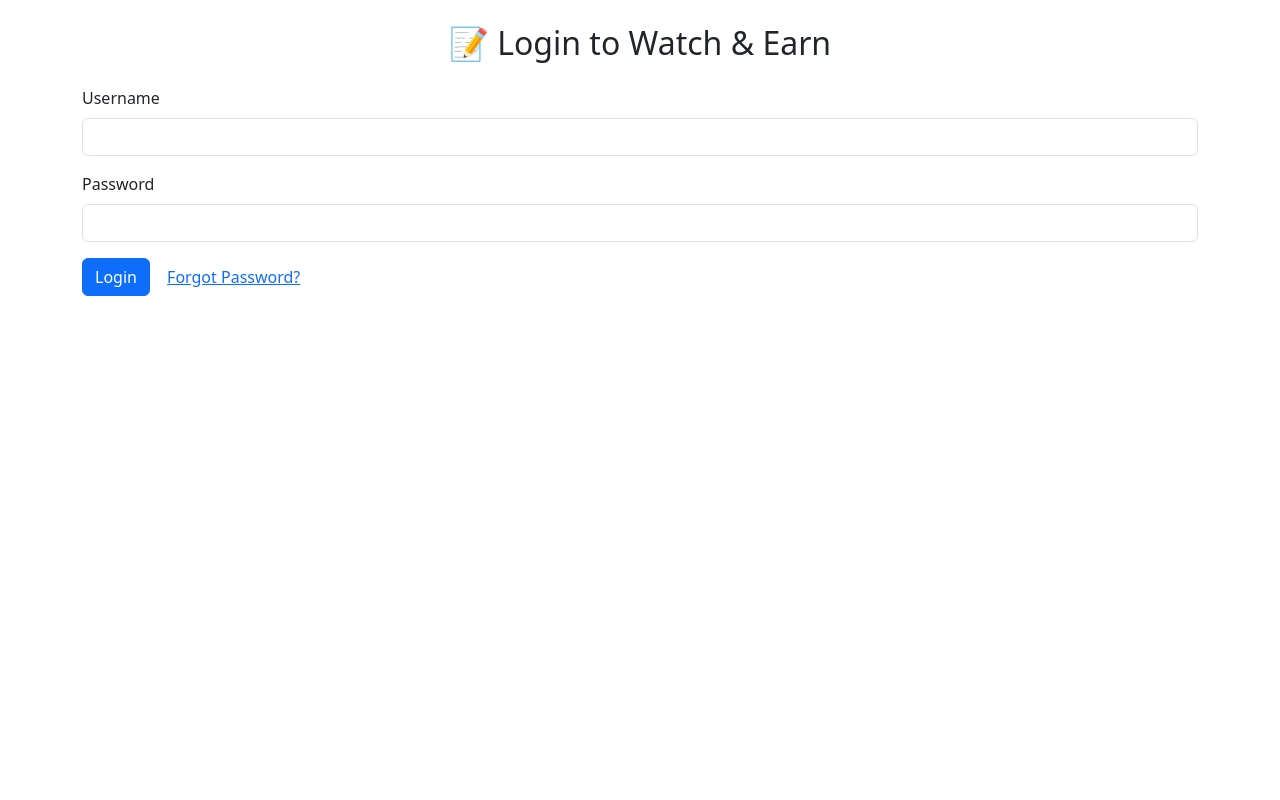
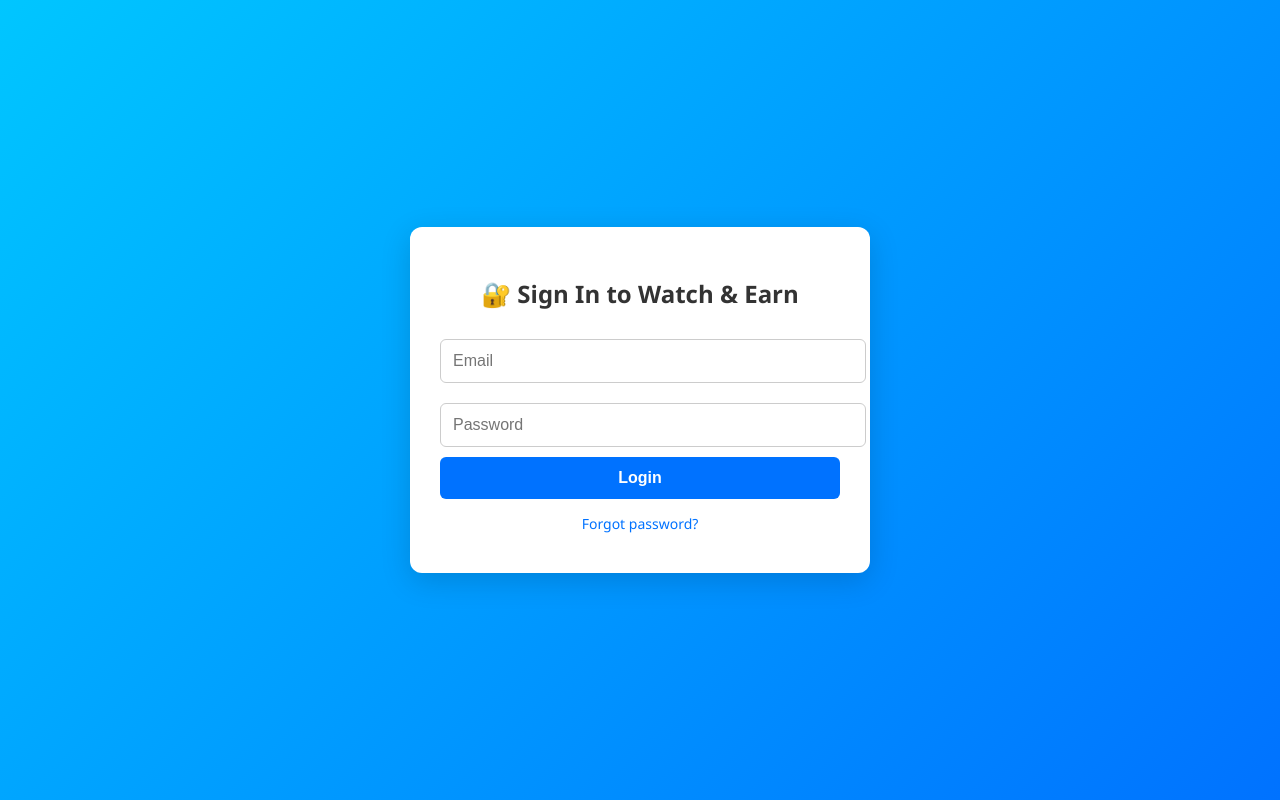
Before and after one commit to benmarshall254/Watchand-earn-app1, a Flask app: page /login in a window 1280 px wide. Run offline with Flask 2, Linux system fonts and the light colour scheme; some libraries are stand-ins or nearby versions.

Commit message:
Update login.html

```diff
--- a/templates/login.html
+++ b/templates/login.html
@@ -2,36 +2,105 @@
 <html lang="en">
 <head>
   <meta charset="UTF-8">
-  <meta name="viewport" content="width=device-width, initial-scale=1.0">
   <title>Login - Watch & Earn</title>
-  <link rel="stylesheet" href="https://cdn.jsdelivr.net/npm/bootstrap@5.3.0/dist/css/bootstrap.min.css">
+  <meta name="viewport" content="width=device-width, initial-scale=1">
+  <script src="https://www.gstatic.com/firebasejs/9.6.11/firebase-app-compat.js"></script>
+  <script src="https://www.gstatic.com/firebasejs/9.6.11/firebase-auth-compat.js"></script>
+  <link rel="stylesheet" href="/static/style.css"> <!-- optional, if you have it -->
+  <style>
+    body {
+      background: linear-gradient(135deg, #00c6ff, #0072ff);
+      font-family: 'Segoe UI', sans-serif;
+      display: flex;
+      justify-content: center;
+      align-items: center;
+      height: 100vh;
+      margin: 0;
+    }
+
+    .login-box {
+      background: #fff;
+      padding: 30px;
+      border-radius: 12px;
+      box-shadow: 0 8px 30px rgba(0,0,0,0.15);
+      max-width: 400px;
+      width: 100%;
+      text-align: center;
+    }
+
+    input[type="email"], input[type="password"] {
+      width: 100%;
+      padding: 12px;
+      margin: 10px 0;
+      border: 1px solid #ccc;
+      border-radius: 6px;
+      font-size: 16px;
+    }
+
+    button {
+      width: 100%;
+      padding: 12px;
+      background: #0072ff;
+      color: white;
+      border: none;
+      border-radius: 6px;
+      font-size: 16px;
+      cursor: pointer;
+    }
+
+    button:hover {
+      background: #005ecb;
+    }
+
+    .forgot-link {
+      display: block;
+      margin-top: 15px;
+      font-size: 14px;
+      color: #0072ff;
+      text-decoration: none;
+    }
+
+    .error-message {
+      color: red;
+      margin-top: 10px;
+    }
+  </style>
 </head>
 <body>
-  <div class="container py-4">
-    <h2 class="text-center mb-4">📝 Login to Watch & Earn</h2>
+  <div class="login-box">
+    <h2>🔐 Sign In to Watch & Earn</h2>
+    <input type="email" id="email" placeholder="Email" required>
+    <input type="password" id="password" placeholder="Password" required>
+    <button onclick="login()">Login</button>
+    <a href="forgot_password.html" class="forgot-link">Forgot password?</a>
+    <div id="login-error" class="error-message"></div>
+  </div>
 
-    <form method="POST">
-      <div class="mb-3">
-        <label for="username" class="form-label">Username</label>
-        <input type="text" class="form-control" name="username" required>
-      </div>
+  <script>
+    const firebaseConfig = {
+      apiKey: "AIzaSyCyy6VpTtlKpAEf0nA6wRzpLpfeXRz9Qvk",
+      authDomain: "watchtoearnapp2.firebaseapp.com",
+      projectId: "watchtoearnapp2",
+      storageBucket: "watchtoearnapp2.firebasestorage.app",
+      messagingSenderId: "407239593027",
+      appId: "1:407239593027:web:39a72163f10fab75bd58f6"
+    };
+    firebase.initializeApp(firebaseConfig);
+    const auth = firebase.auth();
 
-      <div class="mb-3">
-        <label for="password" class="form-label">Password</label>
-        <input type="password" class="form-control" name="password" required>
-      </div>
+    function login() {
+      const email = document.getElementById("email").value;
+      const password = document.getElementById("password").value;
+      const errorDiv = document.getElementById("login-error");
 
-      <button type="submit" class="btn btn-primary">Login</button>
-      <a href="/forgot-password" class="btn btn-link">Forgot Password?</a>
-    </form>
-
-    {% with messages = get_flashed_messages() %}
-      {% if messages %}
-        <div class="alert alert-warning mt-3">
-          {{ messages[0] }}
-        </div>
-      {% endif %}
-    {% endwith %}
-  </div>
+      auth.signInWithEmailAndPassword(email, password)
+        .then(() => {
+          window.location.href = "dashboard.html";  // Redirect to dashboard
+        })
+        .catch((error) => {
+          errorDiv.innerText = "❌ " + error.message;
+        });
+    }
+  </script>
 </body>
 </html>
```
